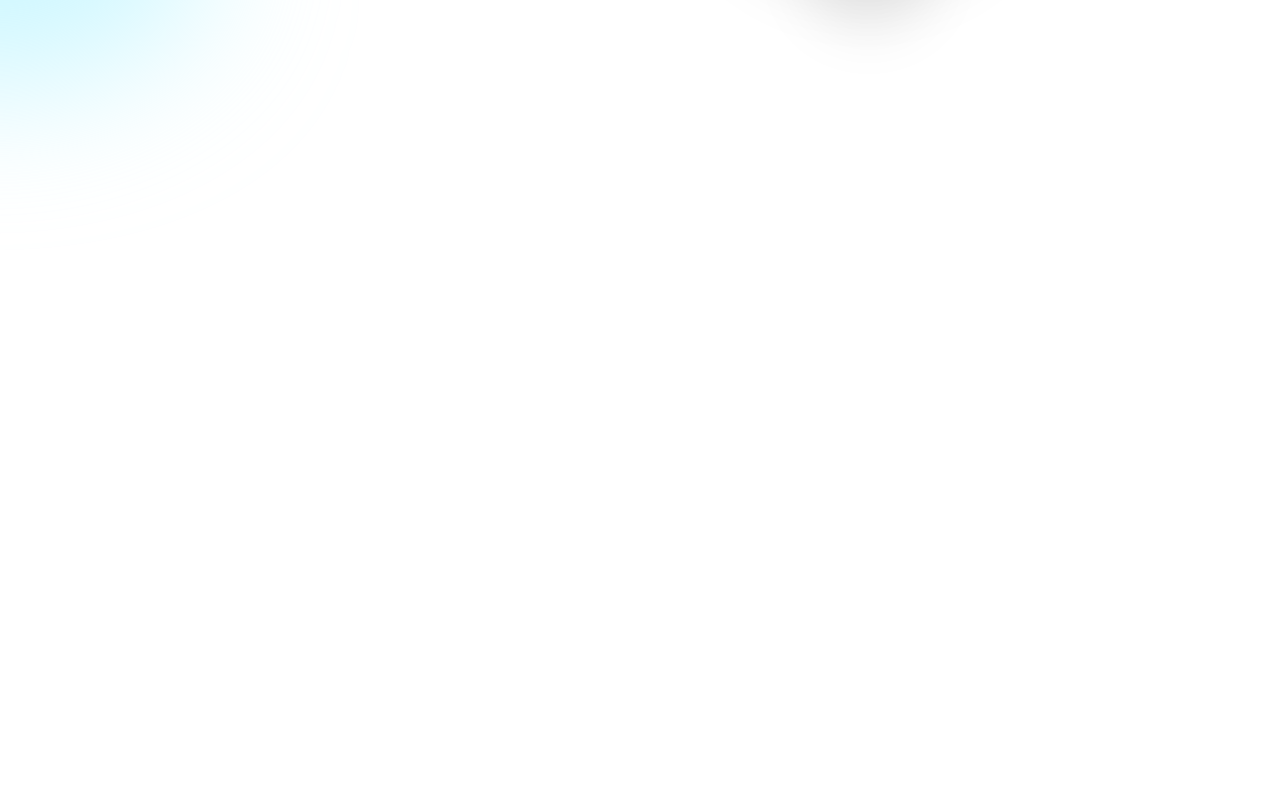
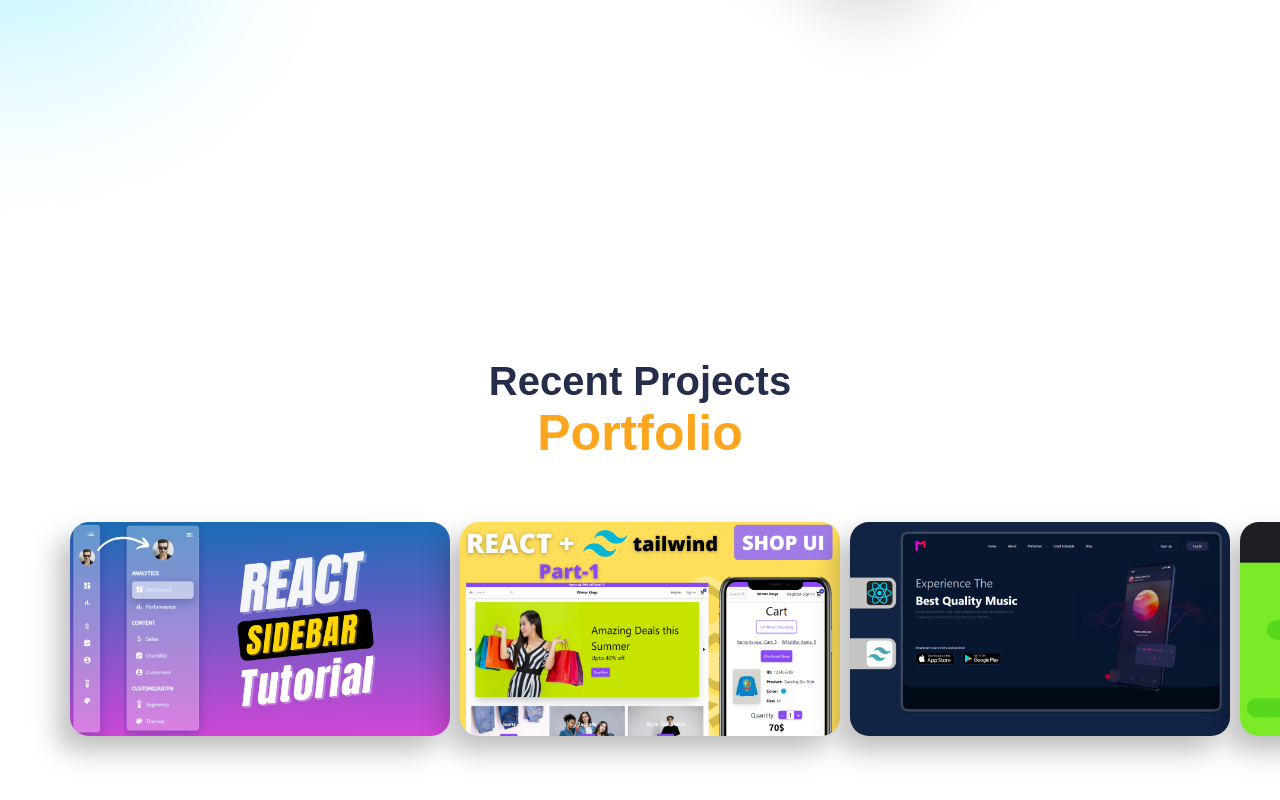
Before and after one commit to hariomchouhan/demo-portfolio, a React (Create React App) app: page / in a window 1280 px wide. Shown: the part 2836-3636 px from the top of the page. Before the commit the page ends 3116 px from the top, so only its background shows below. Built offline with nearby package versions, Linux system fonts and the light colour scheme; a web font is replaced by a local one.

Commit message:
complete portfolio project section and move to the Testimonials

```diff
--- a/package.json
+++ b/package.json
@@ -9,6 +9,7 @@
     "react": "^18.2.0",
     "react-dom": "^18.2.0",
     "react-scripts": "5.0.1",
+    "swiper": "^9.2.0",
     "web-vitals": "^2.1.4"
   },
   "scripts": {
--- a/src/App.js
+++ b/src/App.js
@@ -2,6 +2,7 @@
 import Experience from "./Components/Experience/Experience";
 import Intro from "./Components/Intro/Intro";
 import Navbar from "./Components/Navbar/Navbar";
+import Portfolio from "./Components/Portfolio/Portfolio";
 import Services from "./Components/Services/Services";
 import Works from "./Components/Works/Works";
 
@@ -12,6 +13,7 @@
     <Services />
     <Experience />
     <Works />
+    <Portfolio />
   </div>;
 }
 
--- /dev/null
+++ b/src/Components/Portfolio/Portfolio.css
@@ -0,0 +1,40 @@
+.portfolio {
+    display: flex;
+    align-items: center;
+    justify-content: center;
+    flex-direction: column;
+    height: 70vh;
+}
+
+/* heading */
+.portfolio span:nth-of-type(1){
+    color: var(--black);
+    font-size: 2rem;
+    font-weight: bold;
+}
+
+.portfolio span:nth-of-type(2){
+    color: var(--orange);
+    font-size: 2.5rem;
+    font-weight: bold;
+}
+
+/* slider */
+.portfolio .swiper{
+    overflow: visible !important;
+}
+
+.portfolio-slider {
+    margin-top: 3rem;
+    width: 100%;
+}
+
+.portfolio-slider .swiper-slider {
+    width: 20rem;
+}
+
+.portfolio img{
+    width: 19rem;
+    filter: drop-shadow(-12px 15px 13px rgba(0, 0, 0, 0.25));
+    border-radius: 19px;
+}
--- /dev/null
+++ b/src/Components/Portfolio/Portfolio.jsx
@@ -0,0 +1,40 @@
+import React from 'react'
+import './Portfolio.css';
+import { Swiper, SwiperSlide } from 'swiper/react';
+import Sidebar from '../../img/sidebar.png';
+import Ecommerce from '../../img/ecommerce.png';
+import HOC from '../../img/hoc.png';
+import MusicApp from '../../img/musicapp.png';
+import 'swiper/css';
+
+export default function Portfolio() {
+  return (
+    <div className='portfolio'>
+
+        {/* heading */}
+        <span>Recent Projects</span>
+        <span>Portfolio</span>
+
+        {/* slider */}
+        <Swiper
+        spaceBetween={30}
+        slidesPerView={3}
+        grabCursor={true}
+        className='portfolio-slider'
+        >
+            <SwiperSlide>
+                <img src={Sidebar} alt="" />
+            </SwiperSlide>
+            <SwiperSlide>
+                <img src={Ecommerce} alt="" />
+            </SwiperSlide>
+            <SwiperSlide>
+                <img src={MusicApp} alt="" />
+            </SwiperSlide>
+            <SwiperSlide>
+                <img src={HOC} alt="" />
+            </SwiperSlide>
+        </Swiper>
+    </div>
+  )
+}
```
Also changed, not shown: 1 other file (tests, documents, lock files or other folders).
